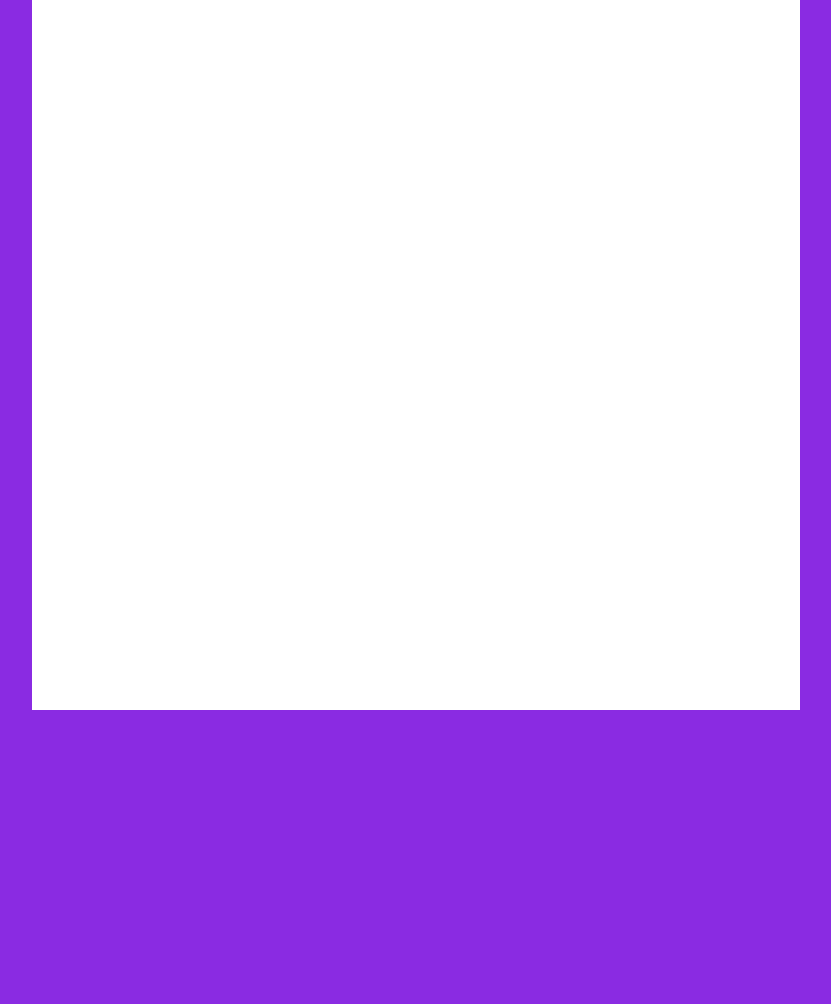
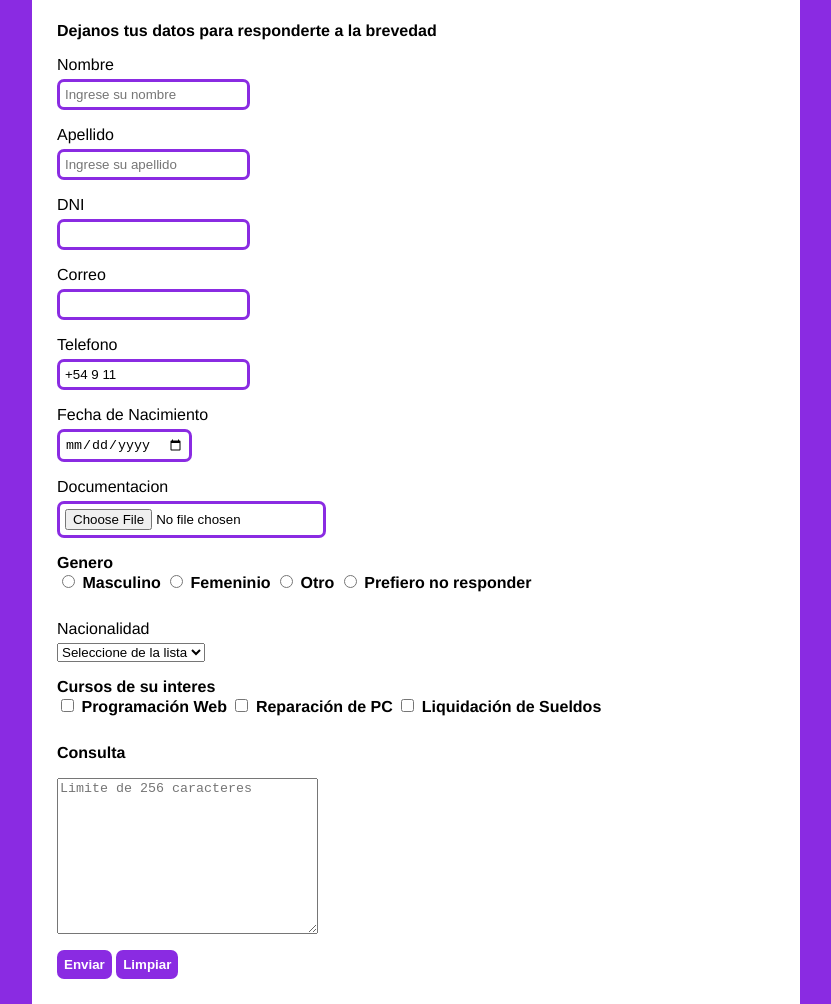
Before and after one commit to PabloDega/clases_prog_web, a plain HTML site: page TP7/formularios.html in a window 1280 px wide. Shown: the part 90-1094 px from the top of the page, without its empty margins (224-1055 px from the left). Before the commit the page ends 800 px from the top, so only its background shows below. Drawn offline with Linux system fonts and the light colour scheme.

Commit message:
Formularios

```diff
--- a/TP7/css/estilo.css
+++ b/TP7/css/estilo.css
@@ -23,3 +23,49 @@ nav a{
     text-decoration: none;
     padding: 0 10px;
 }
+form{
+    padding: 25px;
+}
+form span{
+    font-weight: 600;
+    display: block;
+    margin-bottom: 16px;
+}
+form label{
+    display: block;
+    margin-bottom: 5px;
+}
+form input{
+    display: block;
+    padding: 5px;
+    border-radius: 7px;
+    border: solid 3px blueviolet;
+    transition: 0.3s;
+    margin-bottom: 16px;
+}
+form input:focus{
+    background-color: lightgray;
+}
+form span.genero label, form span.genero input{
+    display: inline;
+}
+form span.cursos label, form span.cursos input{
+    display: inline;
+}
+form select{
+    margin-bottom: 16px;
+}
+form button{
+    display: inline-block;
+    padding: 7px;
+    margin-top: 16px;
+    background-color: blueviolet;
+    color: white;
+    font-weight: 600;
+    cursor: pointer;
+    border-radius: 7px;
+    border: 0;
+}
+form textarea{
+    display: block;
+}
--- a/TP7/formularios.html
+++ b/TP7/formularios.html
@@ -1,11 +1,13 @@
 <!DOCTYPE html>
 <html lang="es-AR">
+
 <head>
     <meta charset="UTF-8">
     <meta name="viewport" content="width=device-width, initial-scale=1.0">
     <title>Formularios</title>
     <link rel="stylesheet" href="css/estilo.css">
 </head>
+
 <body>
     <div id="contenedor">
         <header>
@@ -17,6 +19,58 @@
             <a href="">Productos</a>/
             <a href="">Contacto</a>
         </nav>
+        <form action="" method="get">
+            <span>Dejanos tus datos para responderte a la brevedad</span>
+            <label for="nombre">Nombre</label>
+            <input type="text" name="nombre" id="nombre" placeholder="Ingrese su nombre" required>
+            <label for="apellido">Apellido</label>
+            <input type="text" name="apellido" id="apellido" placeholder="Ingrese su apellido">
+            <label for="dni">DNI</label>
+            <input type="text" name="dni" id="dni" minlength="7" maxlength="8">
+            <label for="correo">Correo</label>
+            <input type="email" name="correo" id="correo">
+            <label for="telefono">Telefono</label>
+            <input type="tel" name="telefono" id="telefono" value="+54 9 11 ">
+            <label for="nacimiento">Fecha de Nacimiento</label>
+            <input type="date" name="nacimiento" id="nacimiento">
+            <label for="doc">Documentacion</label>
+            <input type="file" name="doc" id="doc">
+            <span class="genero">Genero <br>
+            <input type="radio" name="genero" id="masculino" value="masculino">
+            <label for="masculino">Masculino</label>
+            <input type="radio" name="genero" id="femeninio" value="femeninio">
+            <label for="femeninio">Femeninio</label>
+            <input type="radio" name="genero" id="otro" value="otro">
+            <label for="otro">Otro</label>
+            <input type="radio" name="genero" id="noresp" value="noresp">
+            <label for="noresp">Prefiero no responder</label></span>
+            <label for="nacionalidad">Nacionalidad</label>
+            <select name="nacionalidad" id="nacionalidad">
+                <option value="" selected disabled>Seleccione de la lista</option>
+                <option value="argentina">Argentina</option>
+                <option value="venezolana">Venezolana</option>
+                <option value="peruana">Peruana</option>
+                <option value="paraguaya">Paraguaya</option>
+            </select>
+            <span class="cursos">
+                Cursos de su interes <br>
+                <input type="checkbox" name="web" id="web" value="web">
+                <label for="web">Programación Web</label>
+
+                <input type="checkbox" name="reparacion" id="reparacion" value="reparacion">
+                <label for="reparacion">Reparación de PC</label>
+
+                <input type="checkbox" name="sueldos" id="sueldos" value="sueldos">
+                <label for="sueldos">Liquidación de Sueldos</label>
+            </span>
+
+            <span>Consulta</span>
+            <textarea name="consulta" id="consulta" cols="30" rows="10" maxlength="256" placeholder="Limite de 256 caracteres"></textarea>
+
+            <button type="submit">Enviar</button>
+            <button type="reset">Limpiar</button>
+        </form>
     </div>
 </body>
+
 </html>
```
